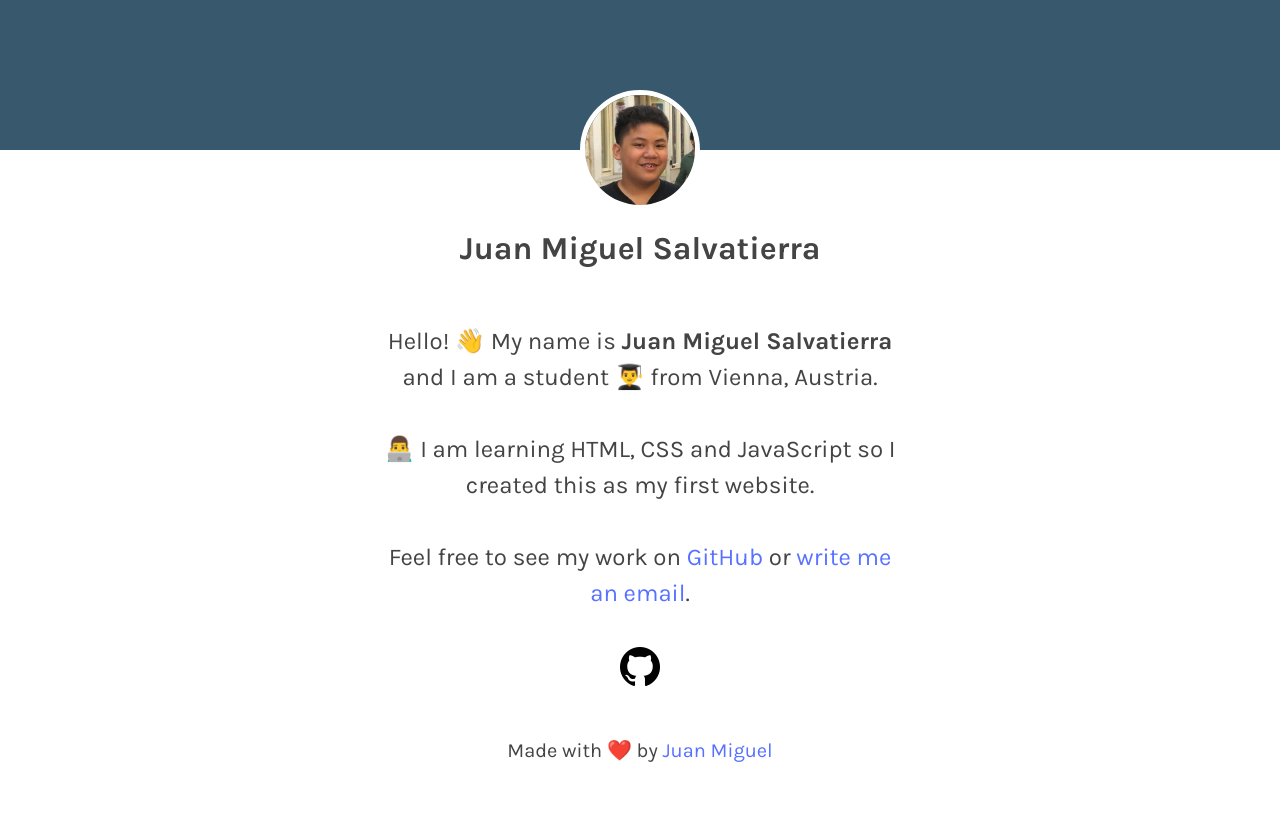
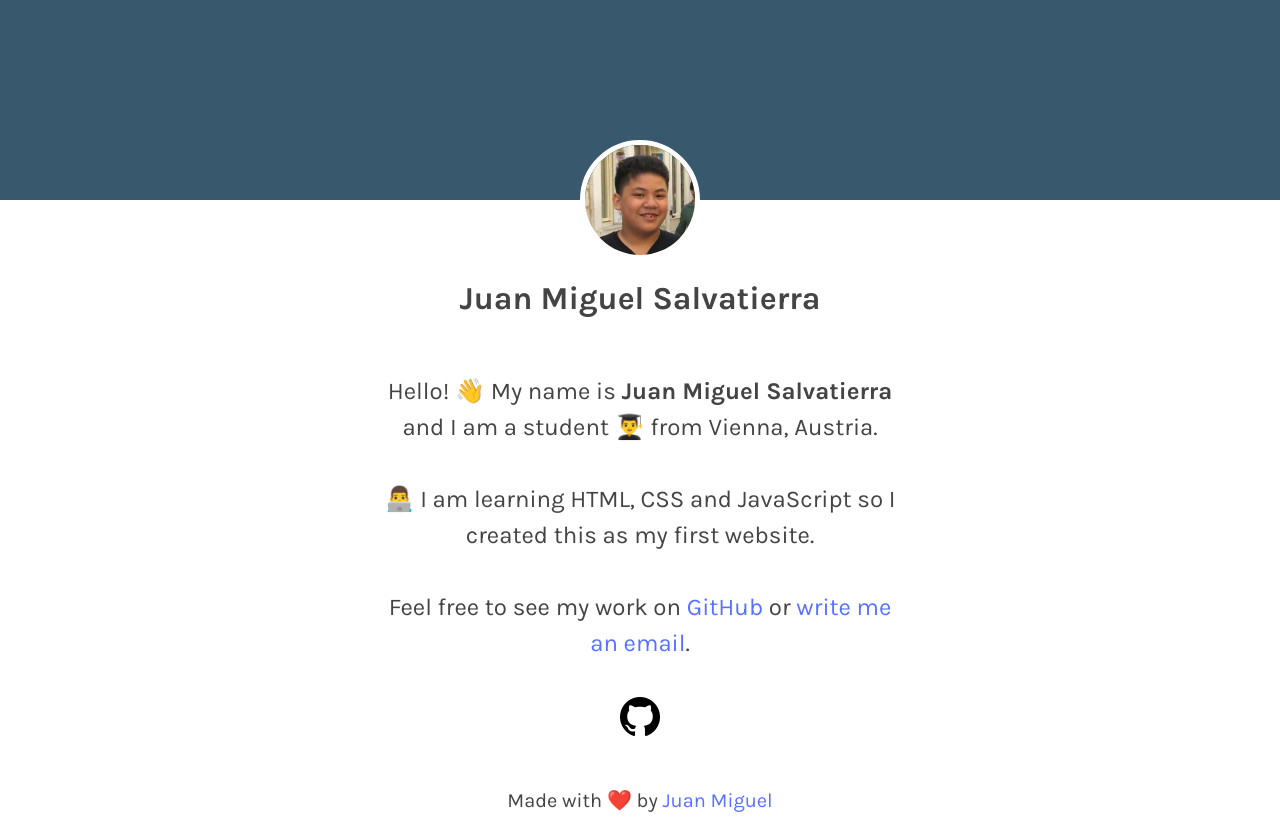
Before and after one commit to juanmiguelsalvatierra/website, a plain HTML site: page index.html in a window 1280 px wide. Before the commit the page ends 800 px from the top, so only its background shows below. Drawn offline with Linux system fonts and the light colour scheme.

Commit message:
Add Media querys

```diff
--- a/style.css
+++ b/style.css
@@ -128,3 +128,13 @@ img {
   animation: 1s 1.2s forwards appearFromTop;
   opacity: 0;
 }
+
+@media (min-width: 768px) {
+  .header {
+    height: 200px;
+  }
+
+  .photo {
+    margin: 50px auto;
+  }
+}
```
